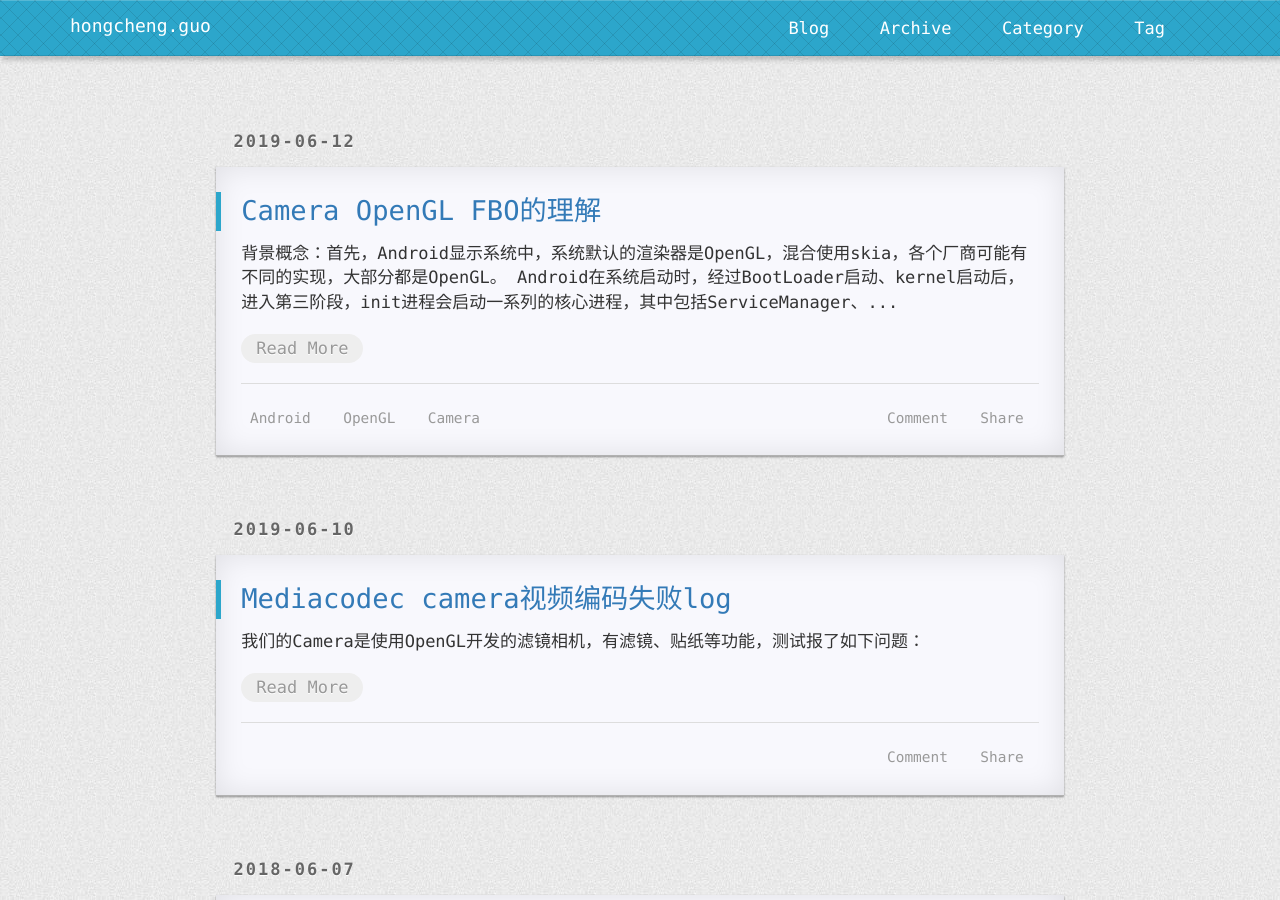
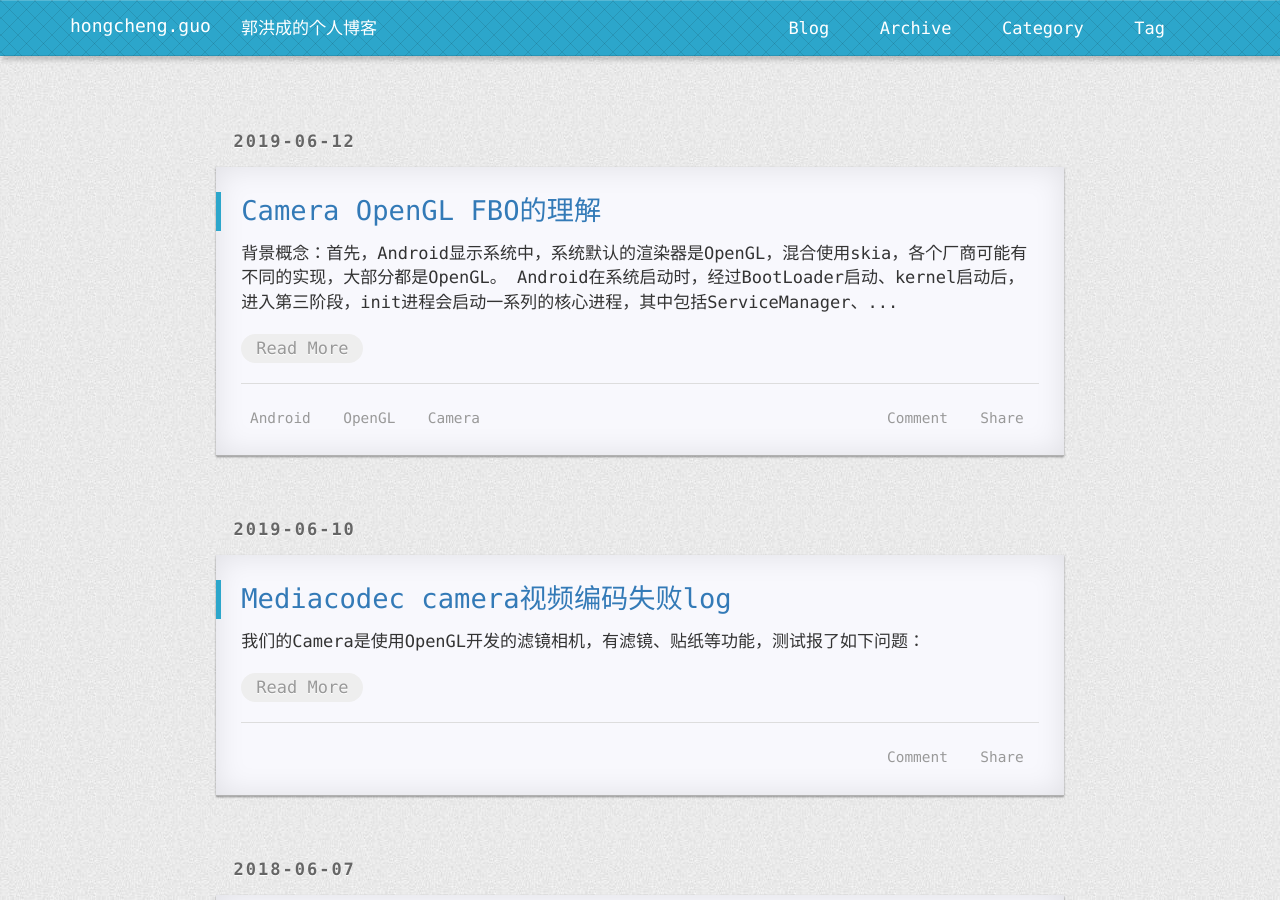
Before and after one commit to FrankdeBoers/blog, a Jekyll site: the page built from index.html, in a window 1280 px wide and 900 px high. Built offline with Jekyll 4.4.1, drawn with Linux system fonts in a browser that asks for light colours; nearby versions of some CDN libraries; the list of posts is cut into pages by our own code; a style sheet for code colours, icons or effects is not loaded.

Commit message:
Update _config.yml

```diff
--- a/_config.yml
+++ b/_config.yml
@@ -27,7 +27,7 @@ defaults:
 
 title: "hongcheng.guo"
 email: 279375981@qq.com
-description: ""
+description: "郭洪成的个人博客"
 github:
   username: FrankdeBoers
 #swiftype:
```
